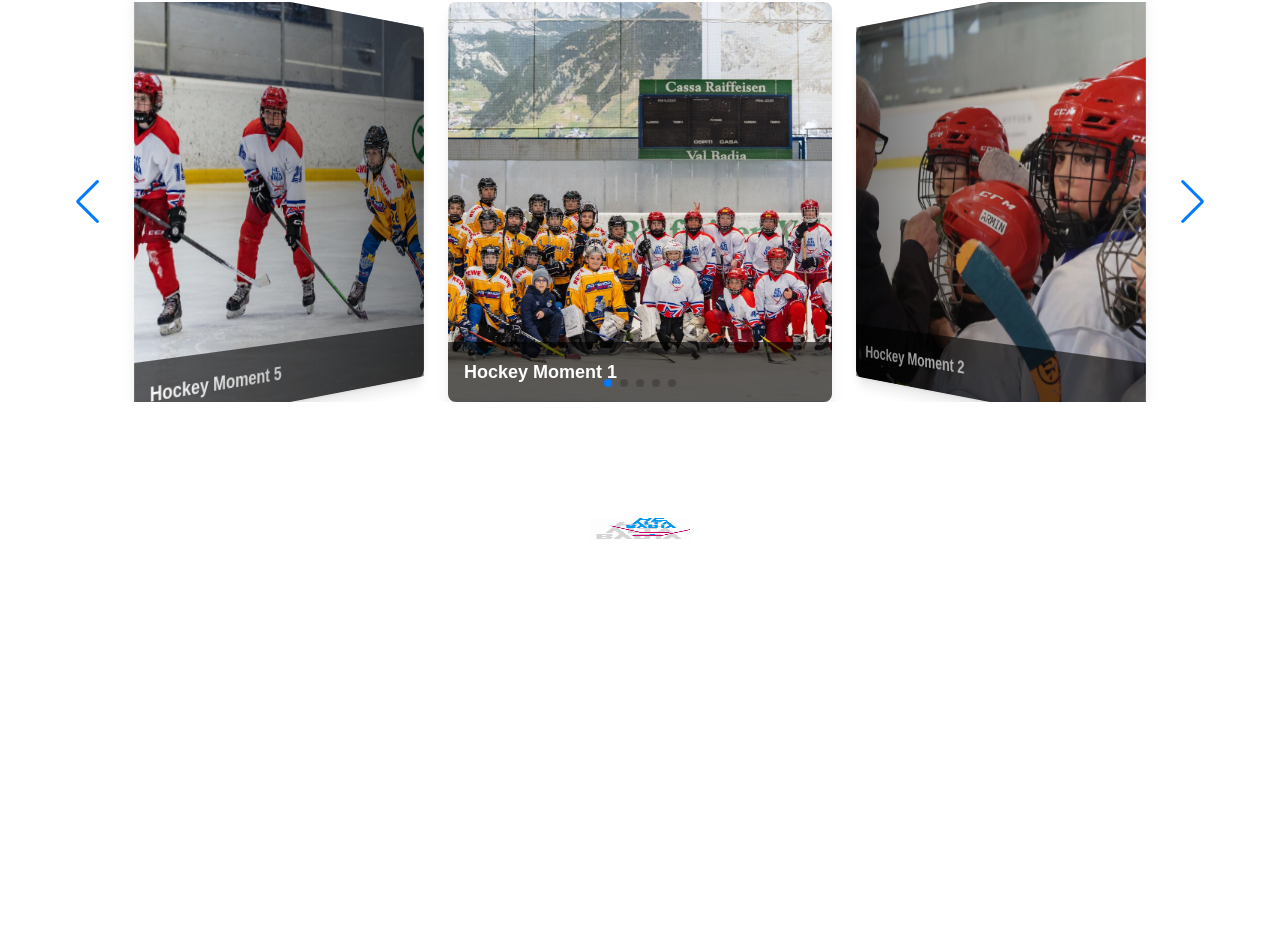
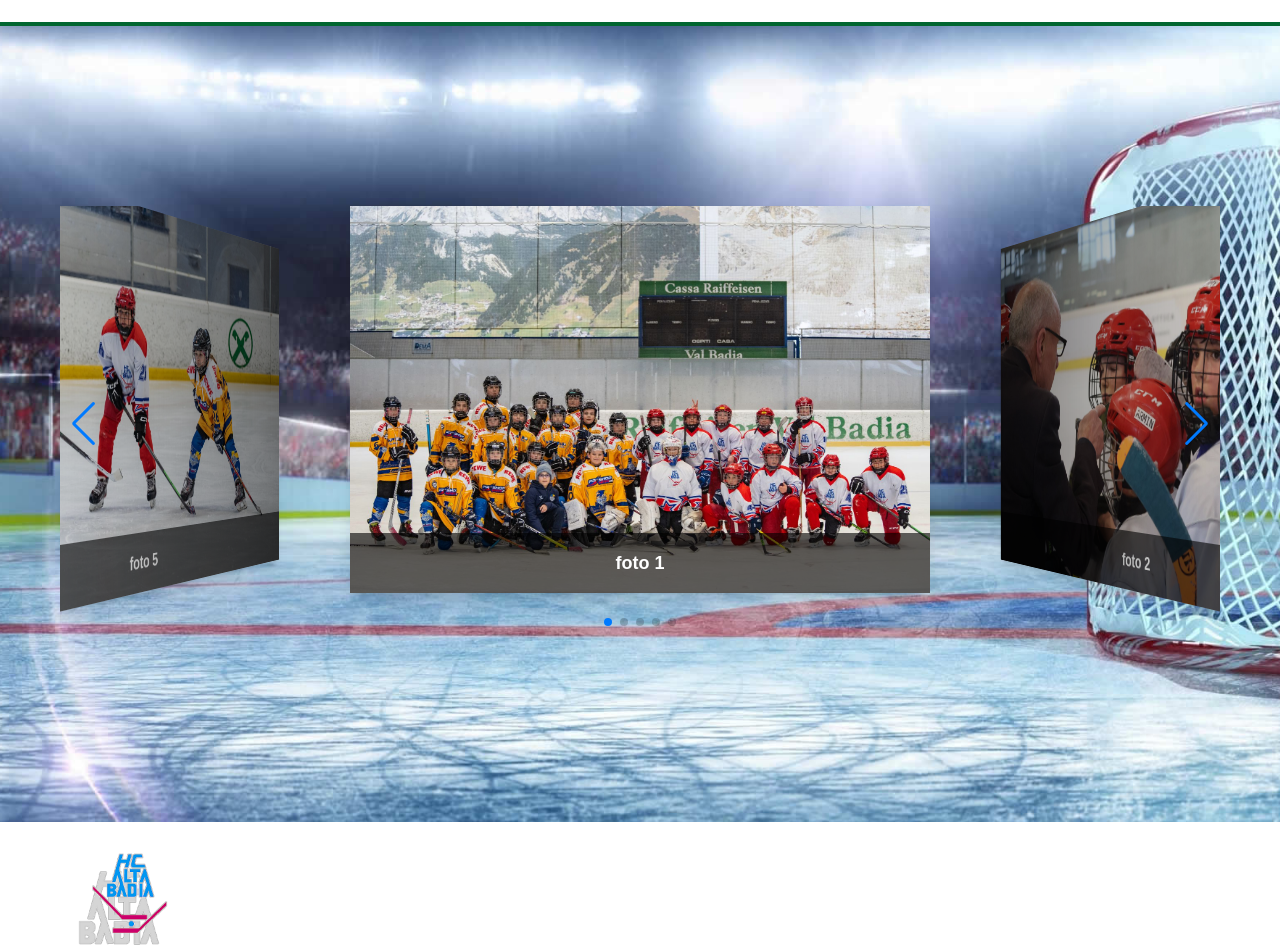
Before and after one commit to Rinya7/hc-alta-badia, a Next.js app: page / in a window 1280 px wide. Shown: the part 1270-2222 px from the top of the page. Before the commit the page ends 2012 px from the top, so only its background shows below. Built offline with nearby package versions, Linux system fonts and the light colour scheme.

Commit message:
made couriusel 3D

```diff
--- a/src/app/globals.css
+++ b/src/app/globals.css
@@ -42,7 +42,7 @@ body {
   }
 
   /* Для планшетов */
-  @media (min-width: 640px) {
+  @media (min-width: 768px) {
     .container {
       padding-left: 32px;
       padding-right: 32px;
--- a/src/app/layout.tsx
+++ b/src/app/layout.tsx
@@ -1,5 +1,5 @@
 import type { Metadata } from "next";
-import { Geist, Geist_Mono } from "next/font/google";
+
 import "./globals.css";
 import Header from "@/components/00_Header";
 import Footer from "@/components/99_Footer";
@@ -7,15 +7,7 @@ import Favicon from "./favicon.png";
 
 
 
-const geistSans = Geist({
-  variable: "--font-geist-sans",
-  subsets: ["latin"],
-});
 
-const geistMono = Geist_Mono({
-  variable: "--font-geist-mono",
-  subsets: ["latin"],
-});
 
 
 
@@ -36,8 +28,7 @@ export const metadata: Metadata = {
         return (
     <html lang="it">
       <body
-        className={`${geistSans.variable} ${geistMono.variable} antialiased`}
-      >
+            >
         <Header />
         <main>
         {children}
--- a/src/app/page.tsx
+++ b/src/app/page.tsx
@@ -1,6 +1,7 @@
 // src/app/page.tsx
 import Hero from "@/components/01_Hero";
 import About from "@/components/02_About";
+import Section from "@/components/03_Section";
 
 
 export default function Home() {
@@ -8,11 +9,8 @@ export default function Home() {
     <>
      <Hero />
      <About />
-
-
-
-
-     </>
+     <Section />
+  </>
 
 
   );
--- a/src/components/02_About.tsx
+++ b/src/components/02_About.tsx
@@ -1,4 +1,5 @@
 import Carousel from "./common/Carousel"
+//import Carousel_test from "./common/Carousel_test"
 
 
 
@@ -21,7 +22,8 @@ function About() {
 </div>
 
         {/* ПРАВИЙ БЛОК — СЛАЙДЕР */}
-        <Carousel />
+        {/*<Carousel />*/}
+        {/*<Carousel_test />*/}
 
       </div>
     </section>
--- /dev/null
+++ b/src/components/03_Section.tsx
@@ -0,0 +1,17 @@
+import React from 'react'
+import Carousel from './common/Carousel'
+
+function Section() {
+  return (
+    <section>
+    <div className="w-full bg-hockey-bg bg-cover bg-center border-t-4 border-green-800 flexCenter text-white text-center aspect-[4/3] min-h-[320px] md:aspect-auto md:h-screen">
+      <div className='container'>
+       <div className='h-full py-[100px]'>
+        <Carousel /> </div>
+      </div>
+    </div>
+  </section>
+  )
+}
+
+export default Section
--- a/src/components/99_Footer.tsx
+++ b/src/components/99_Footer.tsx
@@ -1,8 +1,9 @@
 "use client";
 import Image from "next/image";
+import Link from "next/link";
 
 
-//import { SOCIAL } from "@/utils/constants";
+
 
 function Footer() {
   const smoothScrollToTop = () => {
@@ -13,52 +14,19 @@ function Footer() {
   };
   return (
     <footer className="container h-60 bg-dark-100 text-white py-[16px]">
-      <div className="">
-        <div className="flexCenter  mb-[16px]   " onClick={smoothScrollToTop}>
+      <nav className="p-[10px]  rounded-[4px] ">
+        <Link href="/" className="    mb-[10px]" onClick={smoothScrollToTop}>
           <Image
-            src="/logo.jpg"
+            src="/logo.png"
             alt="Логотип"
             priority={true}
-            width={100}
-            height={100}
-            className="   cursor-pointer    duration-300 ease-in-out   hover:scale-105 max-w-[166px]  max-h-[22px] mb-[8px]"
+            width={60}
+            height={50}
+            className="w-[60px] h-[50px] md:w-[100px] md:h-[100px] cursor-pointer duration-300 ease-in-out hover:scale-95"
           />
-        </div>
+        </Link>
 
-        {/*<ul className="flexCenter mb-[16px] ">
-          {SOCIAL.map((link) => (
-            <li
-              key={link.key}
-              className="flexCenter  mx-[10px] w-[35px] h-[35px] rounded-full bg-light hover:bg-primary cursor-pointer transition-colors duration-300 ease-in-out   hover:scale-y-105"
-            >
-              <a
-                href={link.href}
-                target="_blank"
-                rel="noopener noreferrer"
-                className=" transition-all    "
-              >
-                <Image
-                  src={link.icon}
-                  alt={link.key}
-                  priority={true}
-                  width={20}
-                  height={20}
-                  className=""
-                />
-              </a>
-            </li>
-          ))}
-        </ul>*/}
-
-        <a
-          href="https://github.com/Rinya7"
-          target="_blank"
-          rel="noopener noreferrer"
-          className="text-center capitalize  text-sm text-gray-80  hover_links_white"
-        >
-          <p>Copyright © 2024 by Rinya</p>
-        </a>
-      </div>
+      </nav>
     </footer>
   );
 }
--- a/src/components/common/Carousel.tsx
+++ b/src/components/common/Carousel.tsx
@@ -18,7 +18,7 @@ const slides = [
 
 export default function Carousel() {
   return (
-    <div className="w-full max-w-6xl mx-auto py-10">
+    <div className="w-full  mx-auto py-10">
       <Swiper
         effect="coverflow"
         grabCursor={true}
@@ -26,8 +26,8 @@ export default function Carousel() {
         loop={true}
         autoplay={{ delay: 3000 }}
         coverflowEffect={{
-          rotate: 60, // Без поворота
-          stretch: 40, // Расстояние между слайдами
+          rotate: 80, // Без поворота
+          stretch: 80, // Расстояние между слайдами
           depth: 10, // Глубина эффекта
           modifier: 1, // Сила 3D-эффекта
           slideShadows: true, // Тени
@@ -37,23 +37,24 @@ export default function Carousel() {
         modules={[EffectCoverflow, Navigation, Pagination]}
         breakpoints={{
           320: { slidesPerView: 1 }, // 📱 Мобилки - 1 слайд
-          768: { slidesPerView: 2 }, // 💻 Планшеты - 2 слайда
-          1024: { slidesPerView: 3 }, // 🖥 Десктоп - 3 слайда
+          640: { slidesPerView: 2,   }, // 💻 Планшеты - 2 слайда
+        //  1024: { slidesPerView: 2 },// 🖥 Десктоп - 3 слайда
         }}
         className="swiper-container"
       >
         {slides.map((image, index) => (
-          <SwiperSlide key={index} className="w-[320px]">
-            <div className="relative overflow-hidden rounded-lg shadow-lg">
+          <SwiperSlide key={index} className="   ">
+            <div className="relative   rounded-lg shadow-lg  ">
               <Image
                 src={image}
                 alt={`Hockey moment ${index + 1}`}
-                width={400}
-                height={300}
-                className="w-full h-[400px] object-cover"
+                width={1600}
+                height={1200}
+
+                className="w-auto h-auto   "
               />
               <div className="absolute bottom-0 left-0 right-0 bg-black/60 text-white p-4">
-                <h3 className="text-lg font-semibold">Hockey Moment {index + 1}</h3>
+                <h3 className="text-lg font-semibold">foto {index + 1}</h3>
               </div>
             </div>
           </SwiperSlide>
--- /dev/null
+++ b/src/components/common/Carousel_test.tsx
@@ -0,0 +1,51 @@
+"use client";
+import Image from 'next/image';
+import React from 'react'
+import { Swiper, SwiperSlide } from "swiper/react";
+import { Navigation, Pagination } from "swiper/modules";
+import "swiper/css";
+import "swiper/css/navigation";
+import "swiper/css/pagination";
+
+const slides = [
+    "/img/about/img_1.jpg",
+    "/img/about/img_2.jpg",
+    "/img/about/img_3.jpg",
+    "/img/about/img_4.jpg",
+    "/img/about/img_5.jpg",
+  ];
+
+function Carousel_test() {
+  return (
+    <Swiper
+    spaceBetween={20}
+    slidesPerView={1}
+    loop={true}
+    autoplay={{ delay: 3000 }}
+    navigation  // ✅ Добавляет стрелки
+    pagination={{ clickable: true }}  // ✅ Добавляет точки
+    modules={[Navigation, Pagination]}  // ✅ Подключаем модули
+>
+  {slides.map((image, index) => (
+            <SwiperSlide key={index} className="   ">
+              <div className="relative overflow-hidden rounded-lg shadow-lg">
+                <Image
+                  src={image}
+                  alt={`Hockey moment ${index + 1}`}
+                  width={400}
+                  height={300}
+
+                  className="w-full   "
+                />
+                <div className="absolute bottom-0 left-0 right-0 bg-black/60 text-white p-4">
+                  <h3 className="text-lg font-semibold">foto {index + 1}</h3>
+                </div>
+              </div>
+            </SwiperSlide>
+          ))}
+</Swiper>
+
+  )
+}
+
+export default Carousel_test
```
